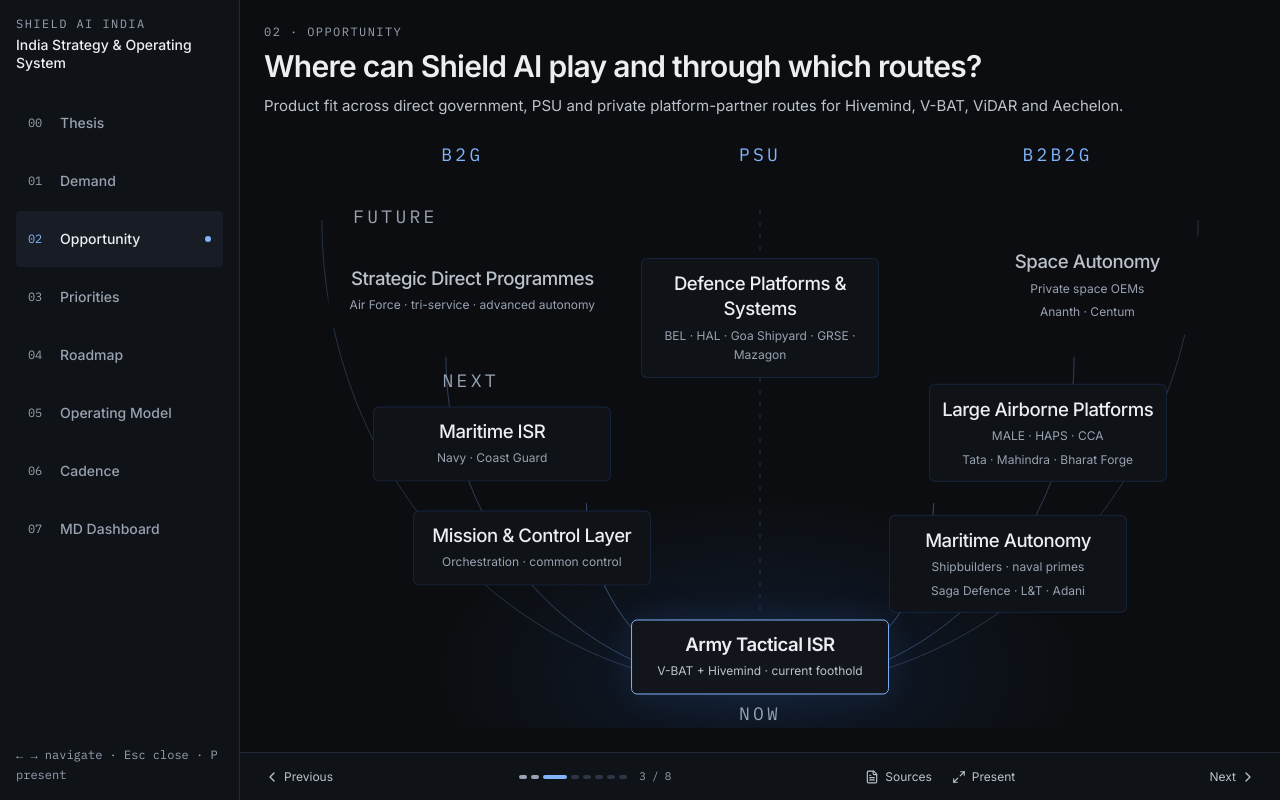
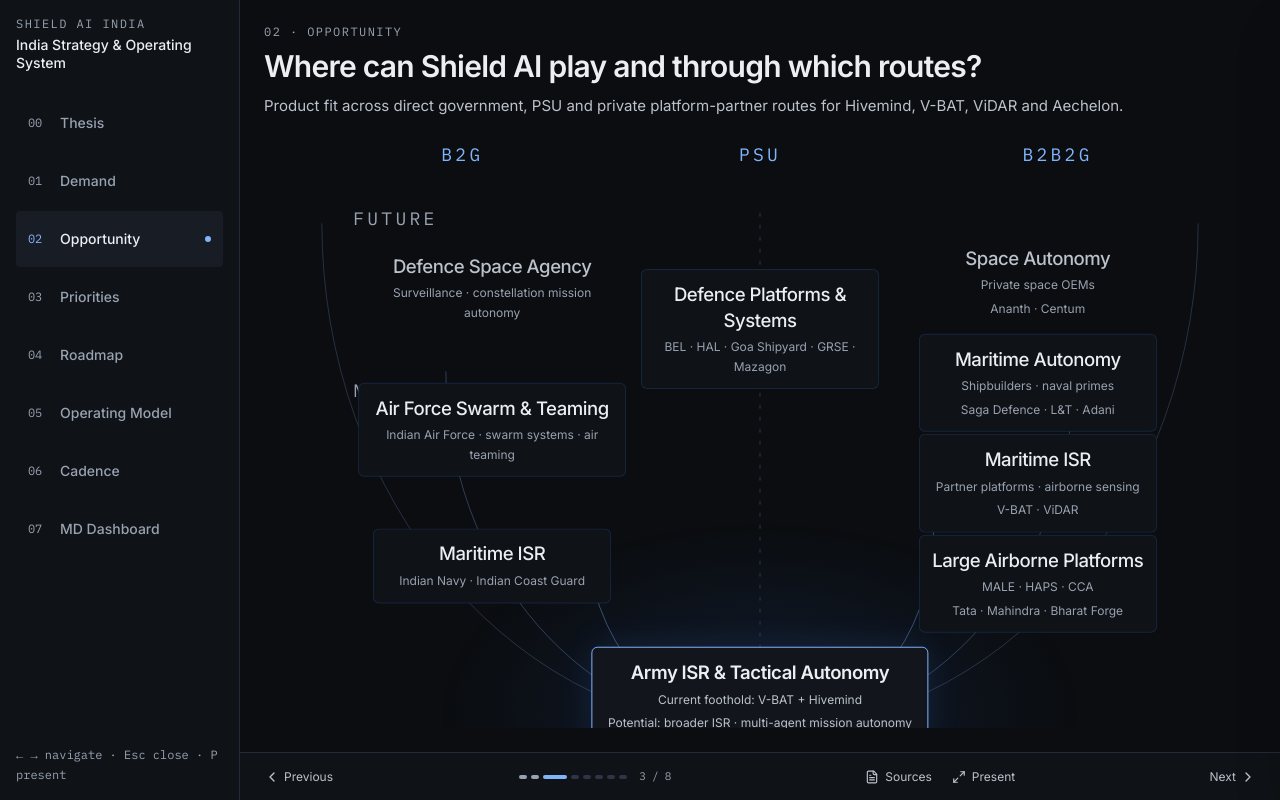
Before and after one commit to Sakshambhutani/shield-ai-emergent, a React (Vite) app in the folder shield-ai-india-source/frontend/: page /opportunities in a window 1280 px wide. Built offline with nearby package versions, Linux system fonts and the light colour scheme.

Commit message:
Reshape opportunity routes and expand Army growth potential

```diff
--- a/shield-ai-india-source/frontend/src/data/opportunity-landscape.ts
+++ b/shield-ai-india-source/frontend/src/data/opportunity-landscape.ts
@@ -15,26 +15,30 @@
 }
 
 export const OPPORTUNITY_ARENAS: OpportunityArena[] = [
-  { id: 'army', title: 'Army tactical ISR', route: 'direct', horizon: 'Now',
+  { id: 'army', title: 'Army ISR & Tactical Autonomy', route: 'direct', horizon: 'Now',
     description: 'An established Army reference provides the current foothold.', shield: 'V-BAT + Hivemind', examples: 'Indian Army',
-    context: 'The Army selection and SDK licence establish the beachhead. JSW provides the supporting domestic manufacturing route.',
-    accounts: [], programmes: ['army'], claimIds: ['c-army-select', 'c-army-sdk', 'c-jsw'] },
+    context: 'The Army selection and SDK licence establish the current foothold, supported by the JSW domestic manufacturing route. Potential expansion includes broader tactical ISR deployments and locally developed multi-agent mission autonomy. The reported Army drone demand is a directional signal, not a confirmed Shield pipeline.',
+    accounts: [], programmes: ['army'], claimIds: ['c-army-select', 'c-army-sdk', 'c-jsw', 'c-army-drones', 'c-hivemind-agnostic'] },
   { id: 'maritime-isr', title: 'Maritime ISR', route: 'direct', horizon: 'Next',
-    description: 'Persistent surveillance and shipborne operations extend the ISR foothold.', shield: 'V-BAT + Hivemind + ISR services', examples: 'Navy · Coast Guard',
+    description: 'Persistent surveillance and shipborne operations extend the ISR foothold.', shield: 'V-BAT + Hivemind + ISR services', examples: 'Indian Navy · Indian Coast Guard',
     context: 'Potential fit spans sensors, distributed sensing, mission/control centres and ISR-as-a-service. Navy shipborne UAS and Coast Guard UAS / MALE needs are distinct: a MALE requirement does not establish V-BAT eligibility. Coast Guard procurement details and service models remain to validate in the retained research.',
     accounts: [], programmes: ['navy', 'coastguard'], claimIds: ['c-nsuas', 'c-rnln', 'c-vidar', 'c-vbat'] },
-  { id: 'control', title: 'Mission software / control layer', route: 'direct', horizon: 'Next',
-    description: 'Common control and multi-agent coordination across existing drone fleets.', shield: 'Hivemind Solutions + autonomy layer',
-    context: 'A potential software route where the user does not need another airframe: common control, multi-platform mission management, ISR command and autonomy orchestration across heterogeneous drones. Demand and interfaces need validation.',
-    accounts: ['newspace'], programmes: [], claimIds: ['c-hivemind-agnostic', 'c-army-sdk', 'c-army-drones', 'c-raphe-incumbency', 'c-ayaan-incumbency'] },
-  { id: 'strategic', title: 'Strategic direct programmes', route: 'direct', horizon: 'Future',
-    description: 'Selected Air Force, tri-service and specialised ISR autonomy programmes.', shield: 'Hivemind + mission autonomy',
-    context: 'Longer-term room to expand through advanced autonomy, specialised ISR and strategic government programmes. These are possible domains, not established Shield opportunities.',
-    accounts: [], programmes: ['drdo'], claimIds: ['c-hivemind-agnostic', 'c-aechelon'] },
+  { id: 'airforce', title: 'Air Force Swarm & Teaming', route: 'direct', horizon: 'Next',
+    description: 'Potential service-led demand for swarm systems and collaborative air missions.', shield: 'Hivemind Enterprise + mission autonomy', examples: 'Indian Air Force',
+    context: 'IAF swarm experimentation and the wider air-teaming ecosystem provide areas to investigate for mission autonomy. Existing indigenous systems and HAL CATS are research signals, not confirmed Shield opportunities. Service access, platform interfaces and programme eligibility require validation.',
+    accounts: [], programmes: ['airforce'], claimIds: ['c-ayaan-incumbency', 'c-cats', 'c-nrt', 'c-hivemind-agnostic'] },
+  { id: 'defence-space', title: 'Defence Space Agency', route: 'direct', horizon: 'Future',
+    description: 'Potential government route for defence surveillance and constellation mission autonomy.', shield: 'Potential Hivemind mission software', examples: 'Defence Space Agency',
+    context: 'Defence surveillance and constellation mission management are longer-term areas for discovery. SBS-III is a programme signal; the on-orbit autonomy precedent does not establish a Defence Space Agency requirement or a Shield contract. The direct procurement route remains to validate.',
+    accounts: [], programmes: ['space'], claimIds: ['c-sbs3', 'c-novi'] },
   { id: 'airborne', title: 'Large airborne platform programmes', route: 'partner', horizon: 'Next',
     description: 'Become the autonomy layer inside an Indian-built aircraft.', shield: 'Hivemind Enterprise + Solutions', examples: 'MALE: Tata · Mahindra · Bharat Forge',
     context: 'MALE, HAPS, CCA, future unmanned aircraft and manned-unmanned teaming create platform-led routes. The 87-MALE requirement is one shared programme, not additive opportunities for each potential prime. Names are examples, not confirmed partnerships.',
     accounts: ['hal', 'newspace'], programmes: ['airforce'], claimIds: ['c-male', 'c-male-pipeline', 'c-haps', 'c-cats', 'c-hal-warrior-2026', 'c-lt-incumbent', 'c-adani-incumbent', 'c-tasl-lm'] },
+  { id: 'partner-maritime-isr', title: 'Maritime ISR', route: 'partner', horizon: 'Next',
+    description: 'Maritime surveillance through partner platforms and sensing integrations.', shield: 'V-BAT + ViDAR',
+    context: 'A platform-partner route to maritime ISR through aircraft, shipborne UAS and sensing integrations. This addresses the same underlying maritime demand as the direct government route, not an additional programme pool. Partner access, sensor compatibility and procurement eligibility require validation.',
+    accounts: [], programmes: ['navy', 'coastguard'], claimIds: ['c-nsuas', 'c-rnln', 'c-vidar', 'c-vbat'] },
   { id: 'maritime-autonomy', title: 'Maritime autonomy', route: 'partner', horizon: 'Next',
     description: 'Mission autonomy for surface, undersea and shipborne systems.', shield: 'Hivemind Maritime + Solutions', examples: 'Saga Defence · L&T · Adani',
     context: 'Indian naval primes, shipyards and systems companies can provide access to autonomous surface vessels, undersea systems, mine countermeasures, ASW and shipborne unmanned programmes. Product fit must be established separately for each domain.',
--- a/shield-ai-india-source/frontend/src/sections/Buyers.tsx
+++ b/shield-ai-india-source/frontend/src/sections/Buyers.tsx
@@ -29,14 +29,15 @@
 }
 
 const RADAR_NODES = [
-  { id: 'army', title: 'Army Tactical ISR', sub: 'V-BAT + Hivemind · current foothold', x: 50, y: 87, horizon: 'Now' },
-  { id: 'maritime-isr', title: 'Maritime ISR', sub: 'Navy · Coast Guard', x: 23, y: 48, horizon: 'Next' },
-  { id: 'control', title: 'Mission & Control Layer', sub: 'Orchestration · common control', x: 27, y: 67, horizon: 'Next' },
-  { id: 'strategic', title: 'Strategic Direct Programmes', sub: 'Air Force · tri-service · advanced autonomy', x: 21, y: 20, horizon: 'Future' },
-  { id: 'airborne', title: 'Large Airborne Platforms', sub: 'MALE · HAPS · CCA', examples: 'Tata · Mahindra · Bharat Forge', x: 79, y: 46, horizon: 'Next' },
-  { id: 'maritime-autonomy', title: 'Maritime Autonomy', sub: 'Shipbuilders · naval primes', examples: 'Saga Defence · L&T · Adani', x: 75, y: 70, horizon: 'Next' },
+  { id: 'army', title: 'Army ISR & Tactical Autonomy', sub: 'Current foothold: V-BAT + Hivemind', examples: 'Potential: broader ISR · multi-agent mission autonomy', x: 50, y: 87, horizon: 'Now' },
+  { id: 'maritime-isr', title: 'Maritime ISR', sub: 'Indian Navy · Indian Coast Guard', x: 23, y: 65, horizon: 'Next' },
+  { id: 'airforce', title: 'Air Force Swarm & Teaming', sub: 'Indian Air Force · swarm systems · air teaming', x: 23, y: 42, horizon: 'Next' },
+  { id: 'defence-space', title: 'Defence Space Agency', sub: 'Surveillance · constellation mission autonomy', x: 23, y: 18, horizon: 'Future' },
+  { id: 'airborne', title: 'Large Airborne Platforms', sub: 'MALE · HAPS · CCA', examples: 'Tata · Mahindra · Bharat Forge', x: 78, y: 68, horizon: 'Next' },
+  { id: 'partner-maritime-isr', title: 'Maritime ISR', sub: 'Partner platforms · airborne sensing', examples: 'V-BAT · ViDAR', x: 78, y: 51, horizon: 'Next' },
+  { id: 'maritime-autonomy', title: 'Maritime Autonomy', sub: 'Shipbuilders · naval primes', examples: 'Saga Defence · L&T · Adani', x: 78, y: 34, horizon: 'Next' },
   { id: 'integrators', title: 'Defence Platforms & Systems', sub: 'BEL · HAL · Goa Shipyard · GRSE · Mazagon', x: 50, y: 25, horizon: 'Next' },
-  { id: 'space', title: 'Space Autonomy', sub: 'Private space OEMs', examples: 'Ananth · Centum', x: 83, y: 19, horizon: 'Future' },
+  { id: 'space', title: 'Space Autonomy', sub: 'Private space OEMs', examples: 'Ananth · Centum', x: 78, y: 17, horizon: 'Future' },
 ];
 
 export default function Buyers() {
--- a/shield-ai-india-source/frontend/src/sections/opportunity-landscape.css
+++ b/shield-ai-india-source/frontend/src/sections/opportunity-landscape.css
@@ -1,5 +1,5 @@
 .radar-body { @apply flex-1 min-h-0 overflow-auto; }
-.opportunity-radar { @apply h-full flex flex-col; min-height:440px; min-width:850px; }
+.opportunity-radar { @apply h-full flex flex-col; min-height:640px; min-width:850px; }
 .radar-routes { @apply grid grid-cols-[2fr_1fr_2fr] shrink-0 pt-2 pb-3; }
 .radar-routes h2 { @apply font-mono text-lg uppercase tracking-[0.18em] text-sig-blue text-center; }
 .radar-routes h2 span { @apply text-paper-3 text-lg tracking-wider; }
@@ -15,14 +15,14 @@
 .radar-node-next { border-color:rgba(59,130,246,.18); background:theme('colors.ink.1'); }
 .radar-node-future { background:theme('colors.ink.DEFAULT'); }
 .radar-node-future h3 { @apply text-paper-2; }
-.radar-node-now { @apply border-sig-blue bg-ink-2; width:26%; box-shadow:0 0 35px rgba(59,130,246,.13); }
+.radar-node-now { @apply border-sig-blue bg-ink-2; width:34%; box-shadow:0 0 35px rgba(59,130,246,.13); }
 .radar-node-now h3 { @apply text-paper font-semibold; }
 .radar-node-now p { @apply text-paper-2; }
 .radar-node-integrators { width:24%; }
-.radar-node-strategic { width:29%; }
+.radar-node-airforce, .radar-node-defence-space { width:27%; }
 .radar-horizon { @apply absolute font-mono text-lg uppercase tracking-[0.18em] text-paper-3; }
 .radar-horizon-now { left:50%; bottom:0; transform:translateX(-50%); }
-.radar-horizon-next { left:18%; top:34%; }
+.radar-horizon-next { left:9%; top:33%; }
 .radar-horizon-future { left:9%; top:4%; }
 button.radar-node { @apply cursor-pointer transition-colors duration-200 hover:border-sig-blue; }
 button.radar-node:focus-visible { @apply outline outline-2 outline-offset-4 outline-sig-blue; }
```
